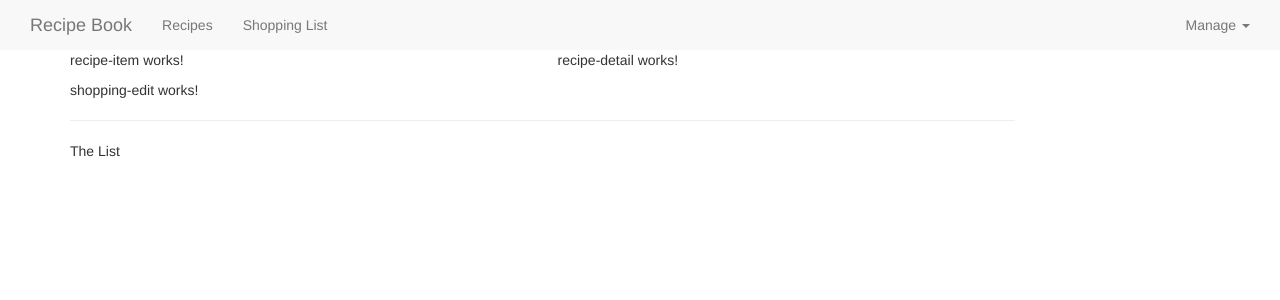
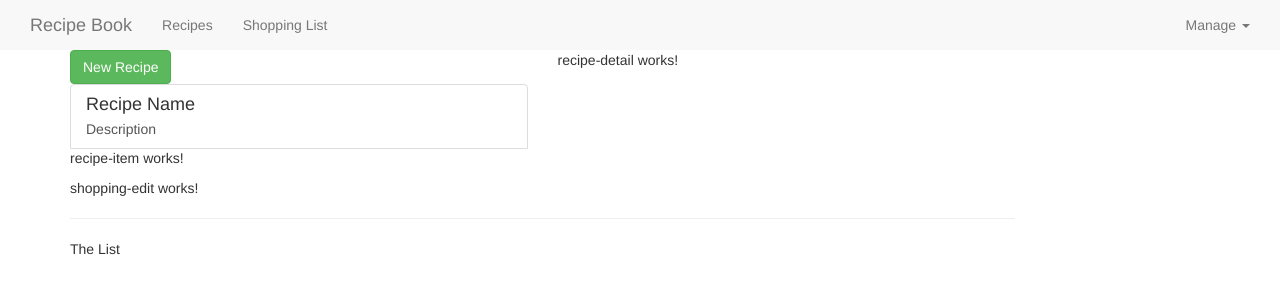
Before and after one commit to basit26374/Recipe_Book, an Angular app: page / in a window 1280 px wide. Shown: the top 300 px of the page. Built offline with nearby package versions, Linux system fonts and the light colour scheme.

Commit message:
adding contect to the recipe components

```diff
--- a/src/app/recipes/recipe-list/recipe-list.component.html
+++ b/src/app/recipes/recipe-list/recipe-list.component.html
@@ -1 +1,22 @@
-<app-recipe-item></app-recipe-item>
+<div class="row">
+  <div class="col-xs-12">
+    <button class="btn btn-success">New Recipe</button>
+  </div>
+</div>
+
+<div class="row">
+  <div class="col-xs-12">
+    <a href="#" class="list-group-item clearfix">
+
+      <div class="pull-left">
+        <h4 class="list-group-item-heading">Recipe Name</h4>
+        <p class="list-group-item-text">Description</p>
+      </div>
+
+      <span class="pull-right">
+        <img src="" alt="" class="img-responsive" style="max-height: 50px;">
+      </span>
+    </a>
+    <app-recipe-item></app-recipe-item>
+  </div>
+</div>
--- a/src/app/recipes/recipe-list/recipe-list.component.ts
+++ b/src/app/recipes/recipe-list/recipe-list.component.ts
@@ -1,4 +1,6 @@
 import { Component, OnInit } from '@angular/core';
+import { from } from 'rxjs';
+import { Recipe } from '../recipe.model'
 
 @Component({
   selector: 'app-recipe-list',
@@ -6,7 +8,10 @@
   styleUrls: ['./recipe-list.component.css']
 })
 export class RecipeListComponent implements OnInit {
-  recipes = []
+  recipes: Recipe[] = [
+    new Recipe('Test Recipe', 'Test recipe Description',
+    'https://www.forksoverknives.com/wp-content/uploads/vegan-quesadilla-recipe-quick-easy-plant-based-recipes.jpg')
+  ]
 
   constructor() { }
 
```
